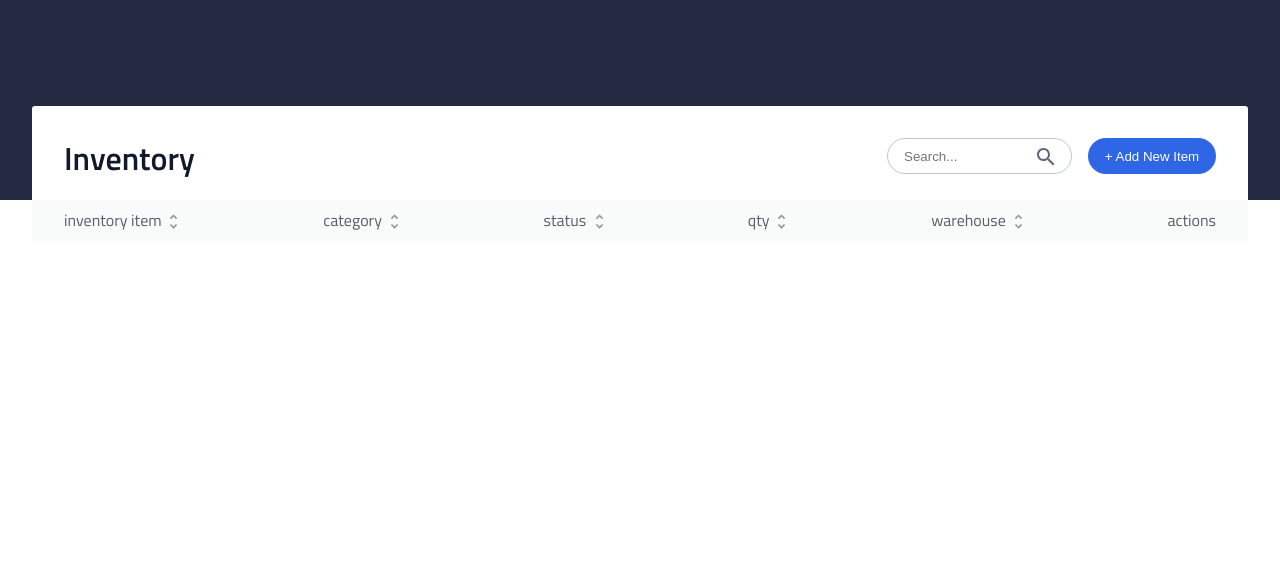
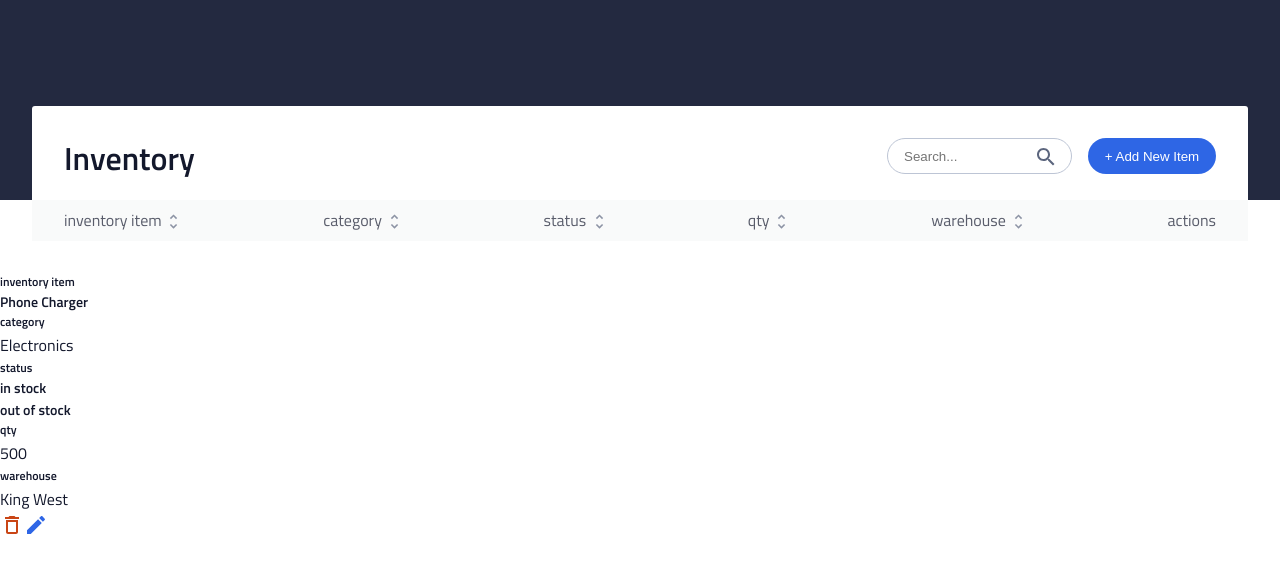
Before and after one commit to SimonMilord/instock_client, a React (Create React App) app: page /inventory in a window 1280 px wide. Shown: the top 572 px of the page. Built offline with nearby package versions, Linux system fonts and the light colour scheme.

Commit message:
finished card aHTML structure, ready to start styling

```diff
--- a/src/components/InventoryList/InventoryList.jsx
+++ b/src/components/InventoryList/InventoryList.jsx
@@ -1,7 +1,8 @@
 import './InventoryList.scss';
 import React from 'react';
-// import InventoryCard from '../InventoryCard/InventoryCard'
-
+import Delete from '../../assets/Icons/delete_outline-24px.svg';
+import Edit from '../../assets/Icons/edit-24px.svg';
+import { Link } from 'react-router-dom';
 
 
 function InventoryList() {
@@ -31,7 +32,41 @@ function InventoryList() {
                     </ul>
                 </header>
 
-
+                <body className='card__container'>
+                    <section className='card__content'>
+                        <div>
+                            <h4 className='card__titles'>inventory item</h4>
+                            <h3 className='card__text'>Phone Charger</h3>
+                        </div>
+                        <div>
+                            <h4 className='card__titles'>category</h4>
+                            <p className='card__text'>Electronics</p>
+                        </div>
+                    </section >
+                    <section className='card__content'>
+                        <div>
+                            <h4 className='card__titles'>status </h4>
+                            <h3 className='card__text--in-stock'>in stock</h3>
+                            <h3 className='card__text--out-of-stock'>out of stock</h3>
+                        </div>
+                        <div>
+                            <h4 className='card__titles'>qty</h4>
+                            <p className='card__text'>500</p>
+                        </div>
+                        <div>
+                            <h4 className='card__titles'>warehouse</h4>
+                            <p className='card__text'>King West</p>
+                        </div>
+                    </section>
+                    <section>
+                        <Link to='/'>
+                            <img className='card__btn-delete' src={ Delete } alt='delete Icon'/>
+                        </Link>
+                        <Link to='/'>
+                            <img className='card__btn-edit' src={Edit} alt='Edit Icon'/>
+                        </Link>
+                    </section>
+                </body>
 
             </section>
         </div>
```
Lines whose indentation alone changed are shown as unchanged.
